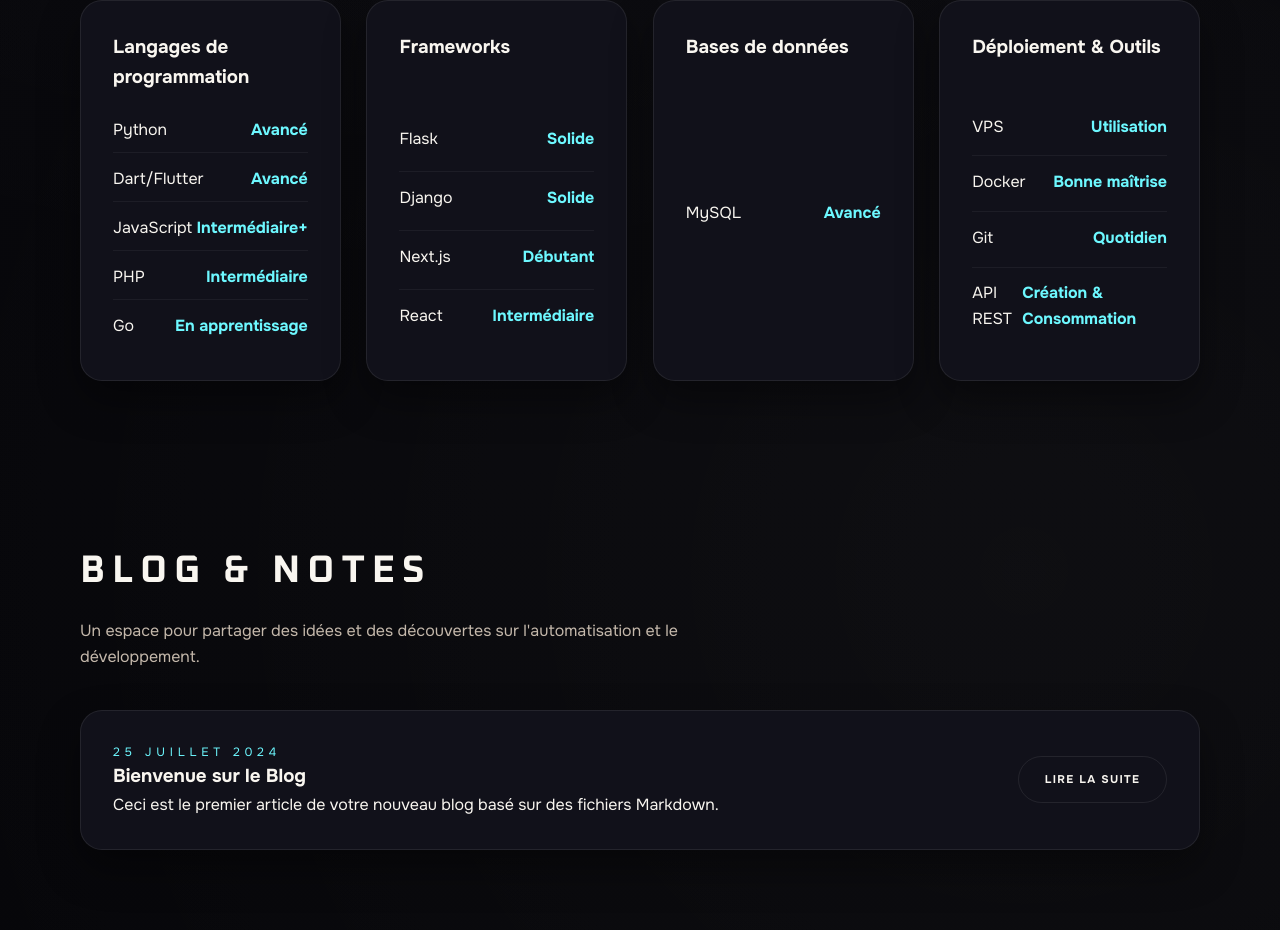
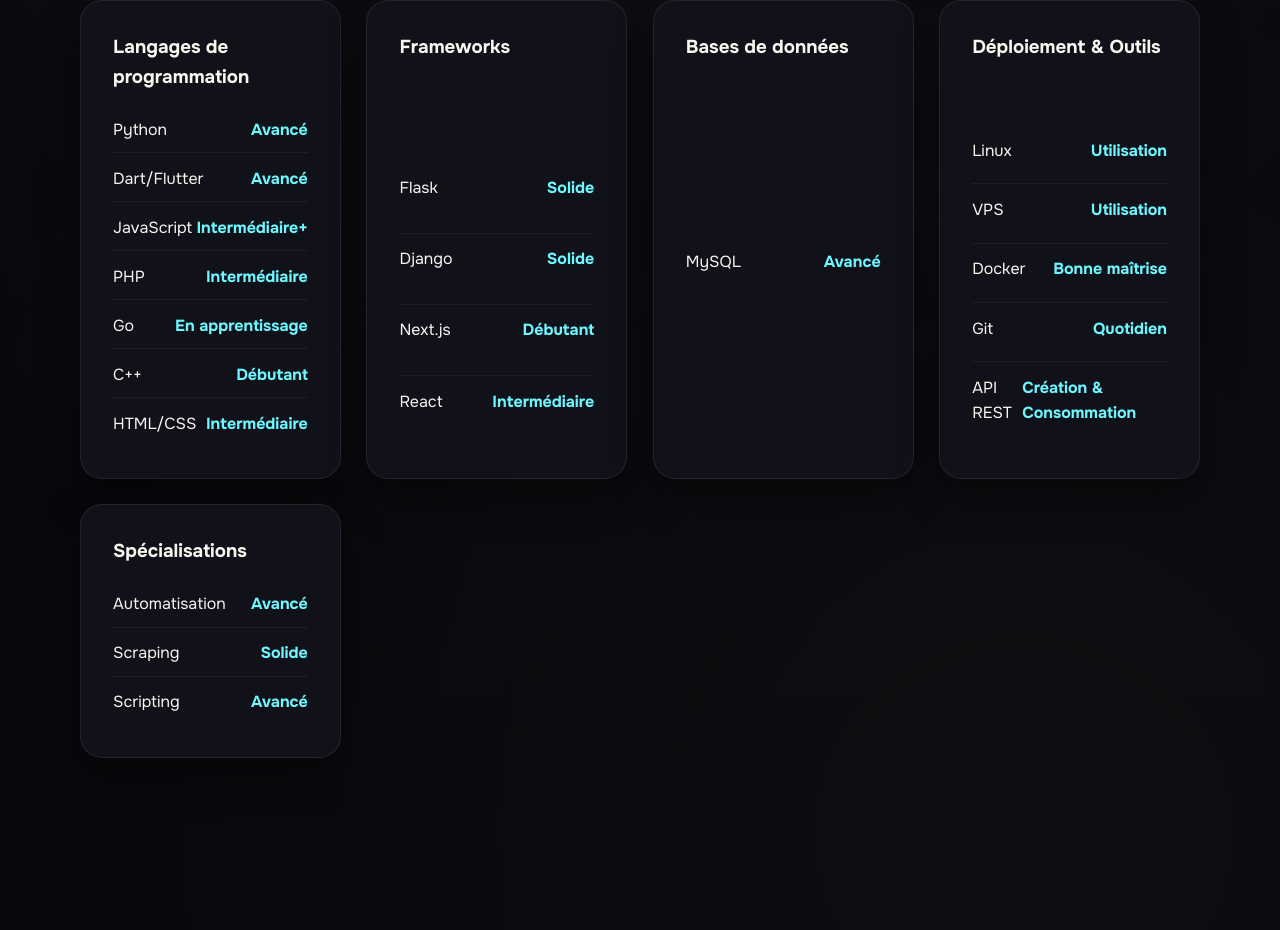
Before and after one commit to danhab05/danhabibtech, a Next.js app: page / in a window 1280 px wide. Shown: the part 1791-2721 px from the top of the page. Built offline with nearby package versions, Linux system fonts and the light colour scheme.

Commit message:
Refine skills list

```diff
--- a/app/page.tsx
+++ b/app/page.tsx
@@ -34,6 +34,8 @@
       { name: "JavaScript", level: "Intermédiaire+" },
       { name: "PHP", level: "Intermédiaire" },
       { name: "Go", level: "En apprentissage" },
+      { name: "C++", level: "Débutant" },
+      { name: "HTML/CSS", level: "Intermédiaire" },
     ],
   },
   {
@@ -52,10 +54,19 @@
   {
     title: "Déploiement & Outils",
     items: [
+      { name: "Linux", level: "Utilisation" },
       { name: "VPS", level: "Utilisation" },
       { name: "Docker", level: "Bonne maîtrise" },
       { name: "Git", level: "Quotidien" },
       { name: "API REST", level: "Création & Consommation" },
+    ],
+  },
+  {
+    title: "Spécialisations",
+    items: [
+      { name: "Automatisation", level: "Avancé" },
+      { name: "Scraping", level: "Solide" },
+      { name: "Scripting", level: "Avancé" },
     ],
   },
 ];
```
